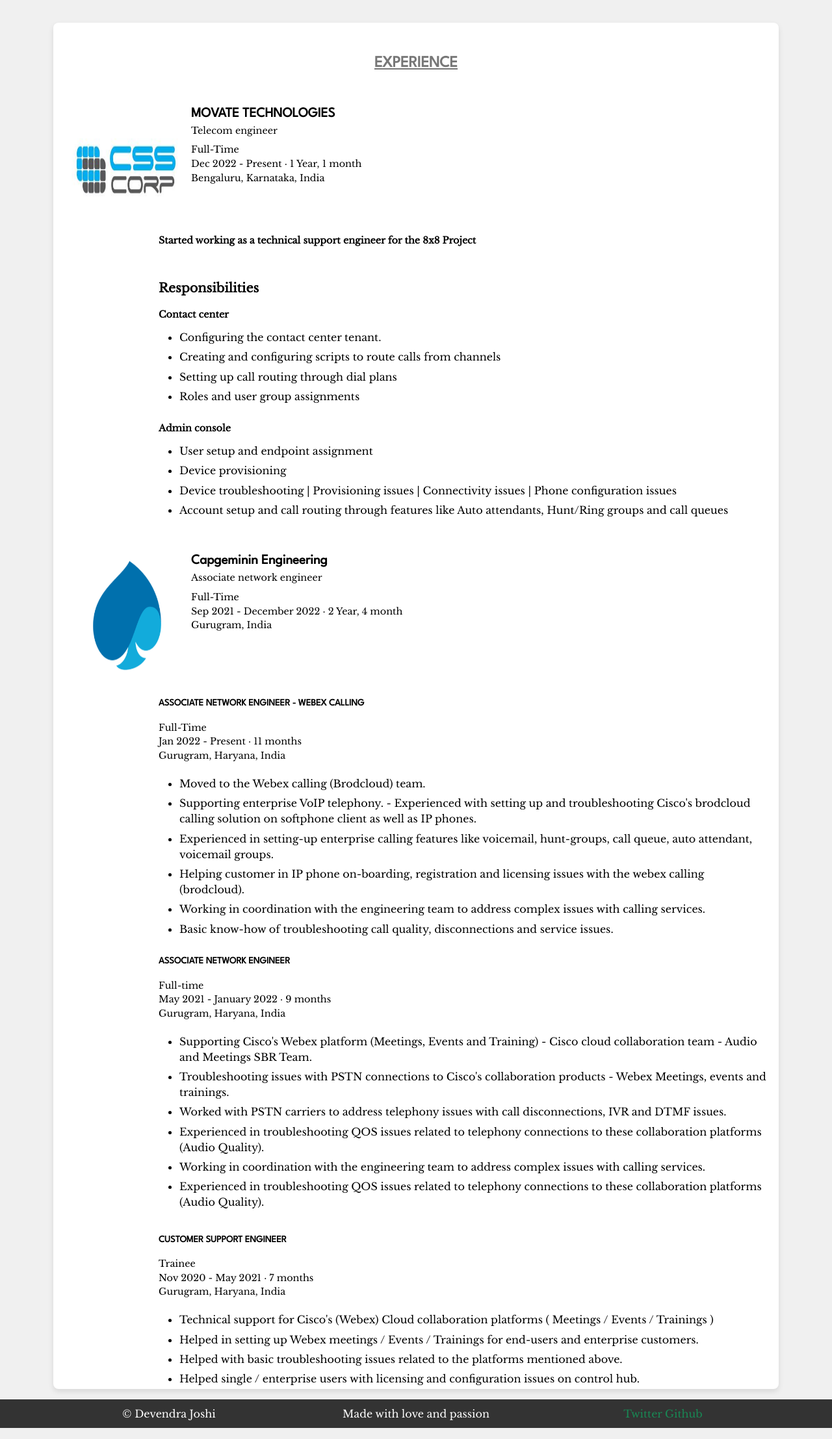
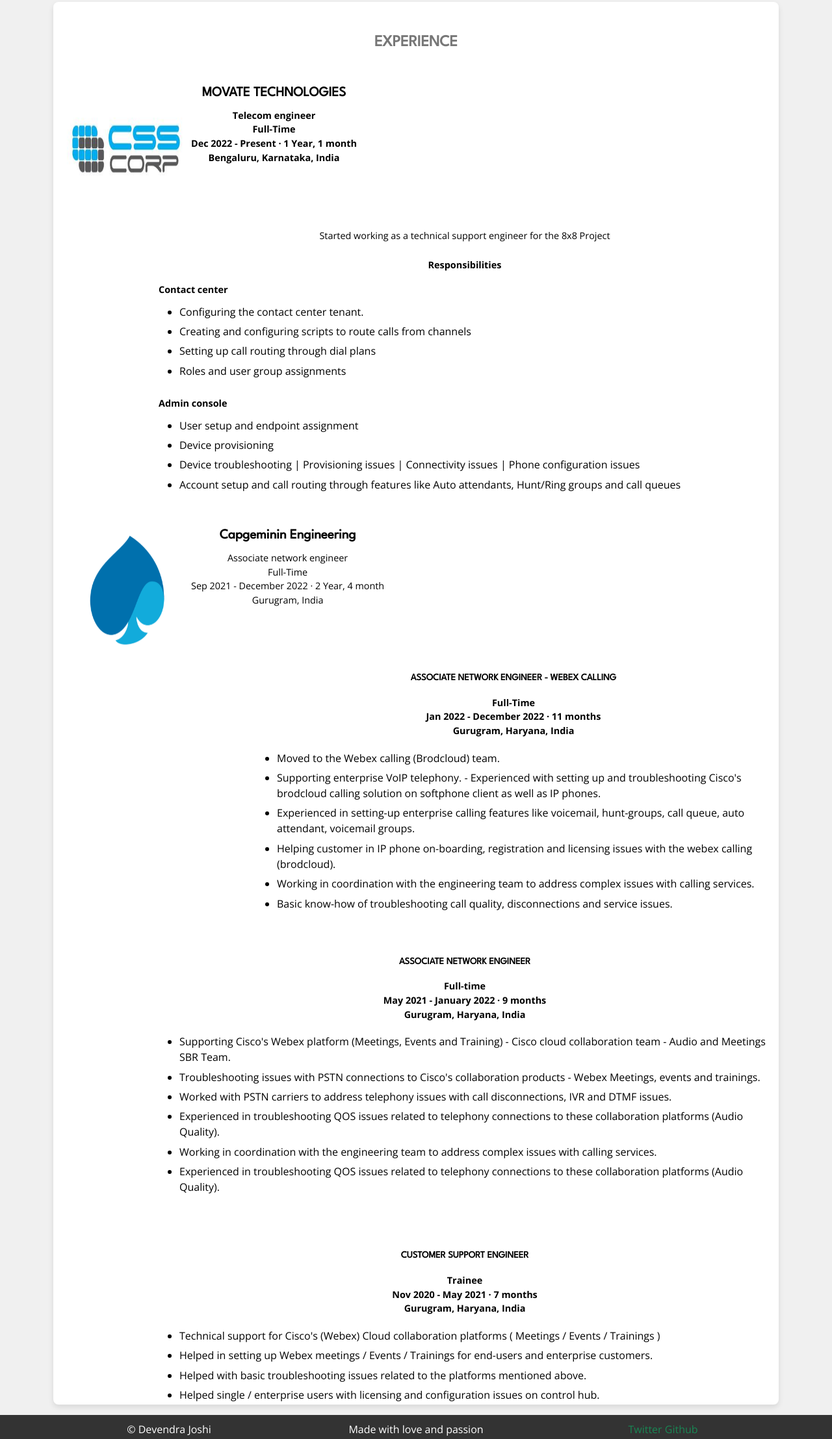
Before and after one commit to devejosh/devejosh.github.io, a plain HTML site: page index.html in a window 1280 px wide. Shown: the part 1276-3491 px from the top of the page at 65% size. Drawn offline with nearby package versions, Linux system fonts and the light colour scheme.

Commit message:
working to get a better layout for phones

```diff
--- a/bootstrap/resources/css/app.css
+++ b/bootstrap/resources/css/app.css
@@ -2,6 +2,9 @@
 
 
 /*-- FONTS --*/
+/* -- OPEN SANS --*/
+@import url('https://fonts.googleapis.com/css2?family=Open+Sans:ital,wght@0,300..800;1,300..800&display=swap');
+
 @font-face {
     font-family: 'Roboto';
     src: url('../../../resources/fonts/Roboto-Regular.ttf') format('truetype');
@@ -23,7 +26,7 @@
 }
 
 body {
-    font-family:"Libre-baskerville";
+    font-family:"Open Sans";
     font-weight: 400;
     color: #777;
     background-color: #f0f0f0;
@@ -219,7 +222,7 @@
 }
 
 .exp-description--subsections{
-    margin-top:2rem;
+    margin-top:4rem;
 }
 
 .exp-description ul li{
@@ -229,13 +232,16 @@
     margin : 0;
 }
 
+
 /* -- MEDIA QUERIES --*/
 /* Extra small devices (phones) */
 @media (max-width: 575.98px) {
+ /* -- EXPERIENCE SECTION --*/
+
 
     .heading-primary-sub
     {
-        letter-spacing: 2px;
+        letter-spacing: 1px;
     }
 
     .exp-details .exp-description
@@ -244,7 +250,7 @@
     }
 
     .heading-primary-main{
-        letter-spacing: 2px;
+        letter-spacing: 1px;
     }
 
     /*-- images --*/
@@ -252,7 +258,8 @@
     .exp-details img
     {
         width : 150px;
-        height: 150px;
+        height: auto;
+        margin :auto;
     }
     .card-img-top{
         width:30% !important;
--- a/index.html
+++ b/index.html
@@ -104,21 +104,22 @@
     <!--*************************************-->
 
     <!-- RESUME SECTION STARTS HERE -->
-    <section class="content-section-syling mt-5">
-      <h4 class="text-center fw-bold pt-5 mb-5 heading-font" style="text-decoration: underline;">Experience</h4>
+    <section class="content-section-syling mt-3">
+      <h4 class="text-center fw-bold pt-5 mb-5 heading-font">Experience</h4>
 
       <!--MOVATE EXP START-->
       <div class="container exp-details">
-        <div class="d-flex">
-          <img class="px-2 img-fluid .company-details--Image" src="resources/images/company/csscorp.jpg"
+        <div class="d-md-flex d-block">
+          <img class="img-fluid d-block" src="resources/images/company/csscorp.jpg"
             alt="Movate logo">
 
-          <div class="company-info">
+          <div class="company-info text-center text-md-left">
             <span class="company-name fw-bold d-block heading-font">Movate technologies</span>
             <!--Designation below (no tag)-->
-            Telecom engineer
 
-            <p class="mt-2 other-info">
+
+            <p class="mt-2 other-info fw-bold">
+              Telecom engineer <br>
               Full-Time <br>
               Dec 2022 - Present · 1 Year, 1 month <br>
               Bengaluru, Karnataka, India
@@ -128,9 +129,9 @@
         </div>
 
         <div class="exp-description">
-          <p class="fw-bold">Started working as a technical support engineer for the 8x8 Project</p>
+          <p class="text-center mt-4">Started working as a technical support engineer for the 8x8 Project</p>
 
-          <p class="fw-bold mt-5" style="font-size: 1.2rem;">Responsibilities</p>
+          <p class="fw-bold mt-4 text-center">Responsibilities</p>
           <p class="fw-bold mb-2">Contact center</p>
           <ul>
             <li>Configuring the contact center tenant.</li>
@@ -152,16 +153,16 @@
 
       <!--CAPGEMINI EXP STARTS HERE -->
       <div class="container exp-details mt-5">
-        <div class="d-flex">
-          <img class="px-2 img-fluid" src="resources/images/company/cg.png" alt="Capgemini logo">
+        <div class="d-md-flex d-block">
+          <img class="img-fluid d-block" src="resources/images/company/cg.png" alt="Capgemini logo">
 
-          <div class="company-info">
+          <div class="company-info text-center text-md-left">
             <span class="company-name fw-bold d-block">Capgeminin Engineering</span>
 
-            <!--Designation below (no tag)-->
-            Associate network engineer
+
 
             <p class="mt-2 other-info">
+              Associate network engineer <br>
               Full-Time <br>
               Sep 2021 - December 2022 · 2 Year, 4 month <br>
               Gurugram, India
@@ -171,15 +172,12 @@
         </div>
 
         <div class="exp-description">
-          <div class="mt-4 exp-description--subsections">
-            <p class="fw-bold heading-font">Associate Network Engineer - Webex Calling</p>
-            <p class="other-info">
+          <div class="mt-4 exp-description">
+            <p class="fw-bold heading-font text-center">Associate Network Engineer - Webex Calling</p>
+            <p class="other-info fw-bold text-center">
               Full-Time <br>
-              Jan 2022 - Present · 11 months <br>
+              Jan 2022 - December 2022 · 11 months <br>
               Gurugram, Haryana, India</p>
-
-
-
             <ul>
               <li>Moved to the Webex calling (Brodcloud) team.</li>
 
@@ -212,15 +210,15 @@
             </ul>
           </div>
 
-          <div class="mt-4 exp-description--subsections">
-            <p class="fw-bold heading-font">Associate network engineer</p>
+          <div class="exp-description--subsections">
+            <p class="fw-bold heading-font text-center">Associate network engineer</p>
 
-            <p class="other-info">
+            <p class="other-info fw-bold text-center">
               Full-time <br>
               May 2021 - January 2022 · 9 months <br>
               Gurugram, Haryana, India</p>
 
-            <ul>
+            <ul class="pb-3">
               <li>
                 Supporting Cisco's Webex platform (Meetings, Events and Training)
                 - Cisco cloud collaboration team - Audio and Meetings SBR Team.
@@ -254,11 +252,10 @@
           </div>
 
           <div class="exp-description--subsections">
-            <p class="fw-bold heading-font">Customer Support Engineer</p>
-            <!--Designation (no tags)-->
-            Trainee
+            <p class="fw-bold heading-font text-center">Customer Support Engineer</p>
 
-            <p class="other-info">
+            <p class="other-info fw-bold text-center">
+              Trainee <br>
               Nov 2020 - May 2021 · 7 months <br>
               Gurugram, Haryana, India
             </p>
```
